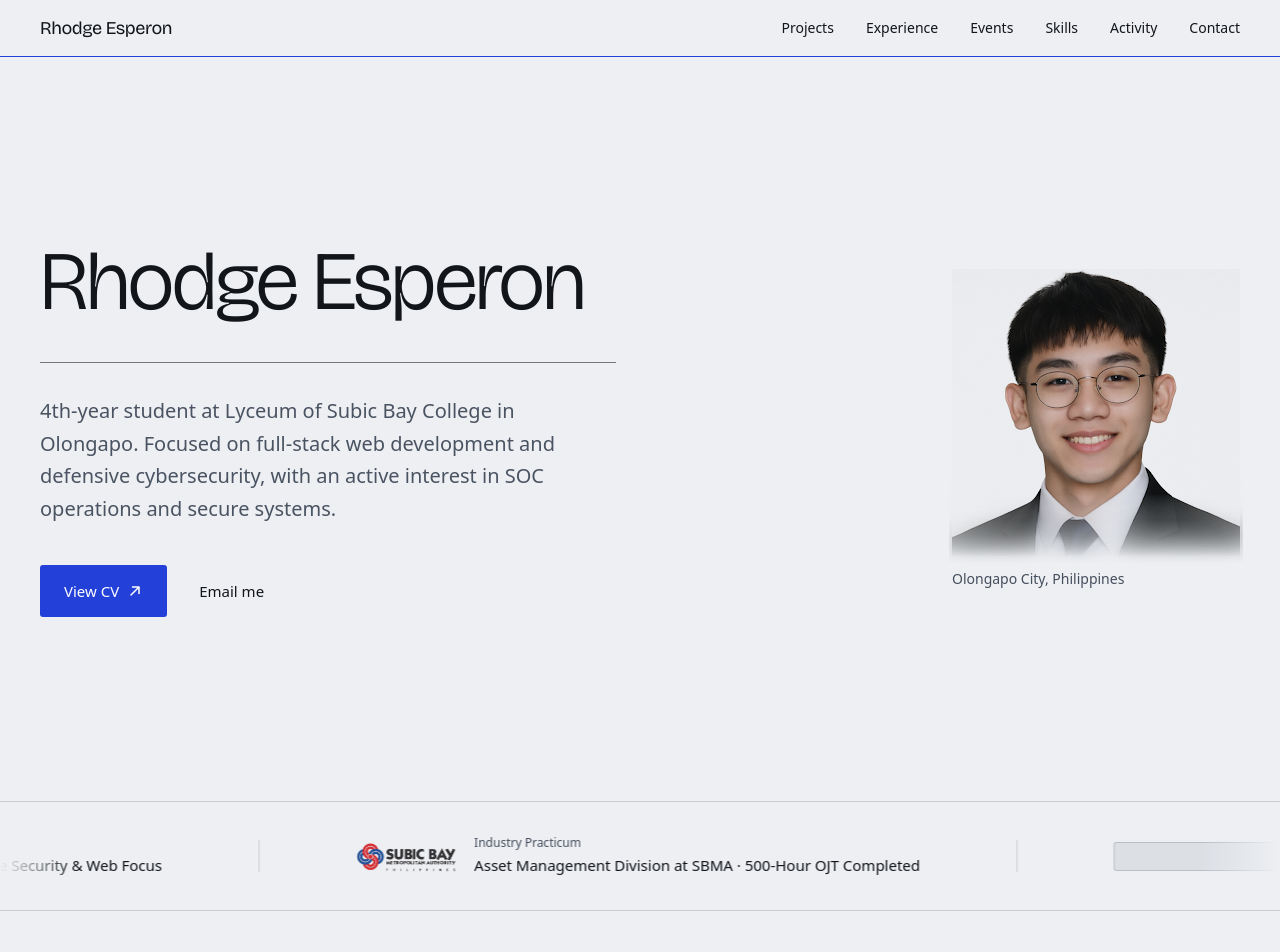
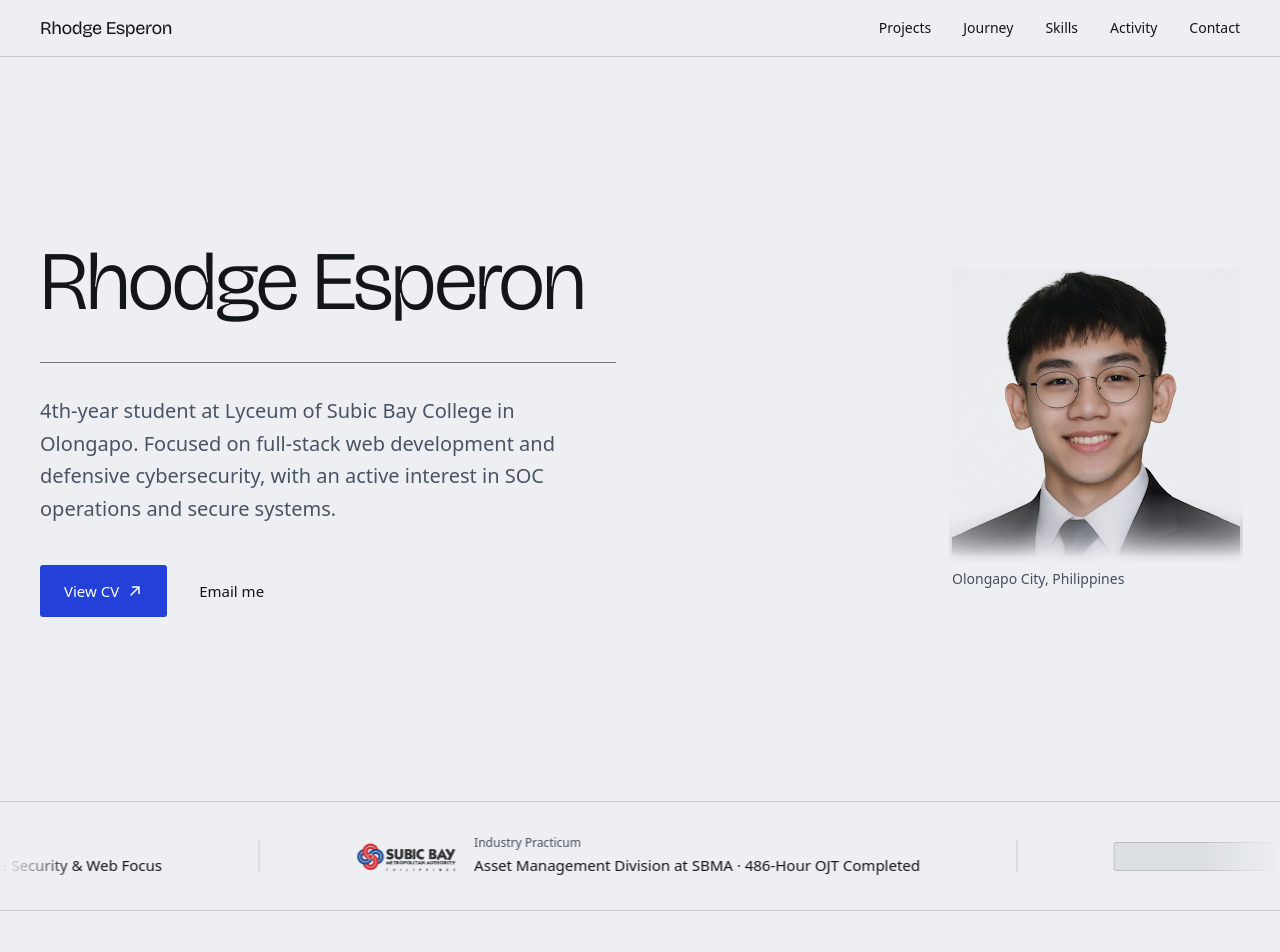
Before and after one commit to 0xriyoru/esperon-portfolio, a Next.js app: page / in a window 1280 px wide. Shown: the top 952 px of the page. Built offline with nearby package versions, Linux system fonts and the light colour scheme; no server answers; the database is empty; some icons are missing.

Commit message:
refactor(nav): remove redundant scroll tracker and update practicum hours

```diff
--- a/src/components/FactTicker.tsx
+++ b/src/components/FactTicker.tsx
@@ -75,7 +75,7 @@ function FactGroup({
         <div>
           <div className="text-xs text-ink-soft">Industry Practicum</div>
           <div className="mt-0.5 whitespace-nowrap text-[15px] text-ink">
-            Asset Management Division at SBMA · 500-Hour OJT Completed
+            Asset Management Division at SBMA · 486-Hour OJT Completed
           </div>
         </div>
       </div>
--- a/src/components/ScrollProgress.tsx
+++ /dev/null
@@ -1,17 +0,0 @@
-"use client";
-
-import { motion, useReducedMotion, useScroll, useSpring } from "motion/react";
-
-export default function ScrollProgress() {
-  const reduce = useReducedMotion();
-  const { scrollYProgress } = useScroll();
-  const scaleX = useSpring(scrollYProgress, { stiffness: 120, damping: 28, mass: 0.4 });
-  if (reduce) return null;
-  return (
-    <motion.div
-      aria-hidden="true"
-      style={{ scaleX }}
-      className="absolute inset-x-0 bottom-[-1px] h-px origin-left bg-accent"
-    />
-  );
-}
--- a/src/components/SiteHeader.tsx
+++ b/src/components/SiteHeader.tsx
@@ -1,9 +1,6 @@
-import ScrollProgress from "./ScrollProgress";
-
 const links = [
   { href: "#projects", label: "Projects", mobile: true },
-  { href: "#experience", label: "Experience", mobile: false },
-  { href: "#events", label: "Events", mobile: false },
+  { href: "#journey", label: "Journey", mobile: false },
   { href: "#skills", label: "Skills", mobile: false },
   { href: "#activity", label: "Activity", mobile: false },
   { href: "#contact", label: "Contact", mobile: true },
@@ -12,7 +9,6 @@ const links = [
 export default function SiteHeader() {
   return (
     <header className="sticky top-0 z-40 border-b border-rule bg-paper">
-      <ScrollProgress />
       <div className="mx-auto flex h-14 max-w-[1280px] items-center justify-between px-5 md:px-10">
         <a href="#top" className="font-display text-lg font-normal tracking-tight">
           Rhodge Esperon
```
